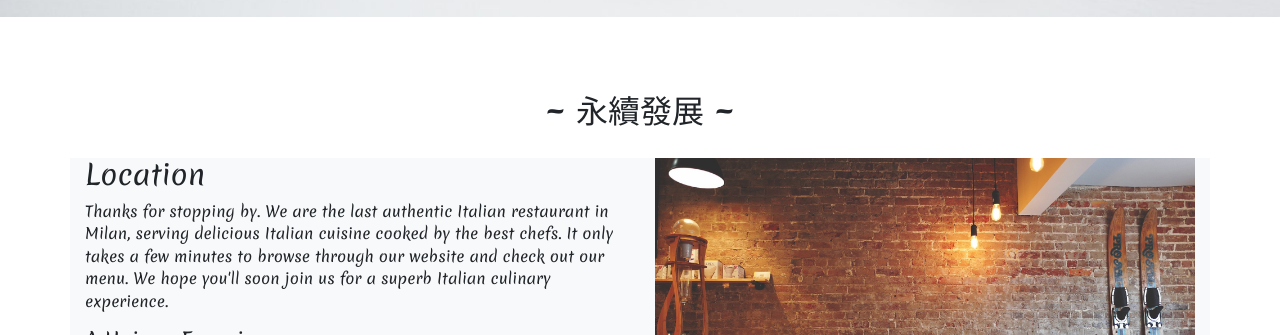
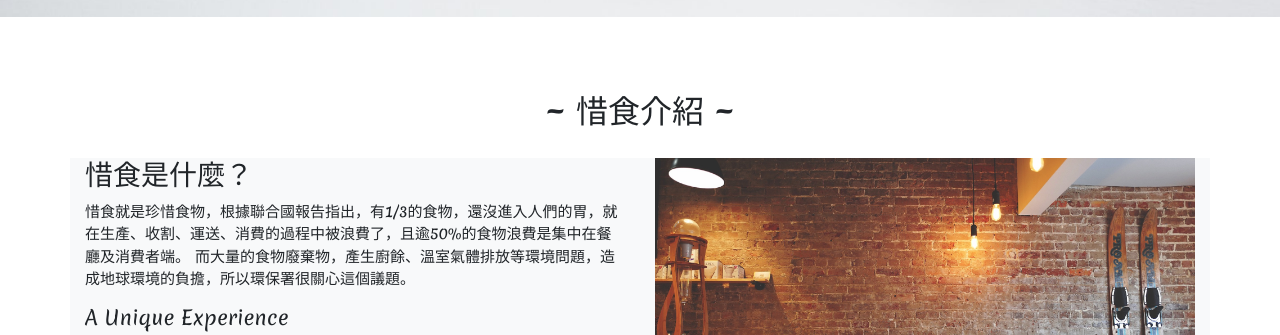
Before and after one commit to 10833213/food, a plain HTML site: page index.html in a window 1280 px wide. Shown: the part 836-1171 px from the top of the page. Drawn offline with nearby package versions, Linux system fonts and the light colour scheme; some packages are replaced by stand-ins of ours.

Commit message:
Update index.html

```diff
--- a/index.html
+++ b/index.html
@@ -86,13 +86,13 @@
 		<div class="container">
 		 	<div class="row" id="Restaurant">
 	    		<div class="col navMenu">
-	     		 	<h2 class="text-center" >~ 永續發展 ~</h2>
+	     		 	<h2 class="text-center" >~ 惜食介紹 ~</h2>
 	    		</div>
   			</div>
   			<div class="row bg-light" >
   				<div class="col-md-6">
-  					<h3>Location</h3>
-  					<p>Thanks for stopping by. We are the last authentic Italian restaurant in Milan, serving delicious Italian cuisine cooked by the best chefs. It only takes a few minutes to browse through our website and check out our menu. We hope you'll soon join us for a superb Italian culinary experience.</p>
+  					<h3>惜食是什麼？</h3>
+  					<p>惜食就是珍惜食物，根據聯合國報告指出，有1/3的食物，還沒進入人們的胃，就在生產、收割、運送、消費的過程中被浪費了，且逾50%的食物浪費是集中在餐廳及消費者端。 而大量的食物廢棄物，產生廚餘、溫室氣體排放等環境問題，造成地球環境的負擔，所以環保署很關心這個議題。</p>
   					<h5>A Unique Experience</h5>
   					<p>Thanks for stopping by. We are the last authentic Italian restaurant in Milan, serving delicious Italian cuisine cooked by the best chefs. It only takes a few minutes to browse through our website and check out our menu. We hope you'll soon join us for a superb Italian culinary experience.</p>
   				</div>
```
